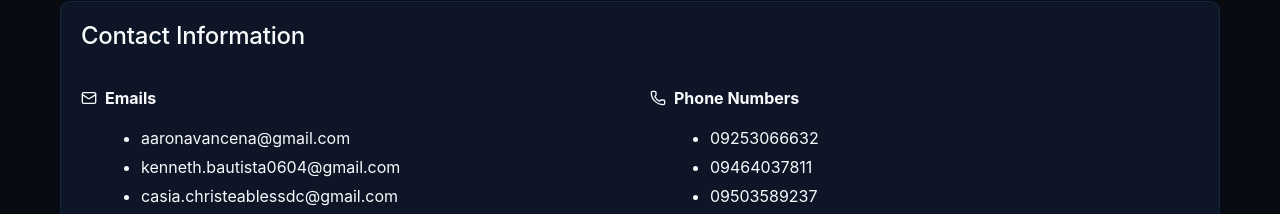
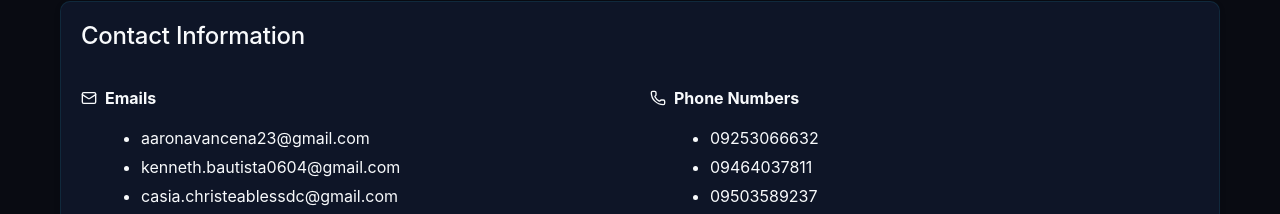
Before and after one commit to Cpe3B-Avancena-AaronEdwin/ElecProj, a React (Vite) app in the folder my-dashboard/: page /about in a window 1280 px wide. Shown: the part 1048-1262 px from the top of the page. Built offline with nearby package versions, Linux system fonts and the light colour scheme; no server answers.

Commit message:
Update About.jsx

```diff
--- a/my-dashboard/src/pages/About.jsx
+++ b/my-dashboard/src/pages/About.jsx
@@ -11,7 +11,7 @@ const teamMembers = [
 ];
 
 const emails = [
-  "aaronavancena@gmail.com",
+  "aaronavancena23@gmail.com",
   "kenneth.bautista0604@gmail.com",
   "casia.christeablessdc@gmail.com",
   "derickdeguzman17@gmail.com",
```
